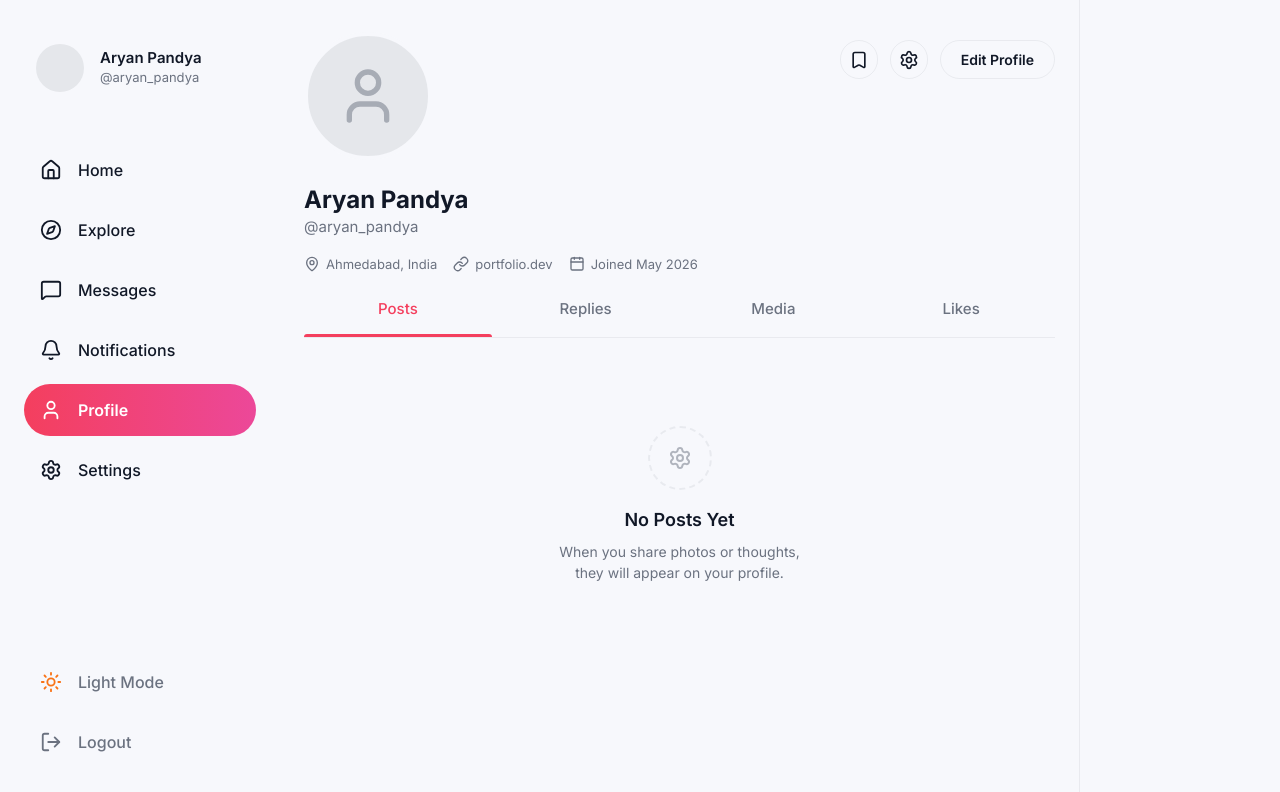
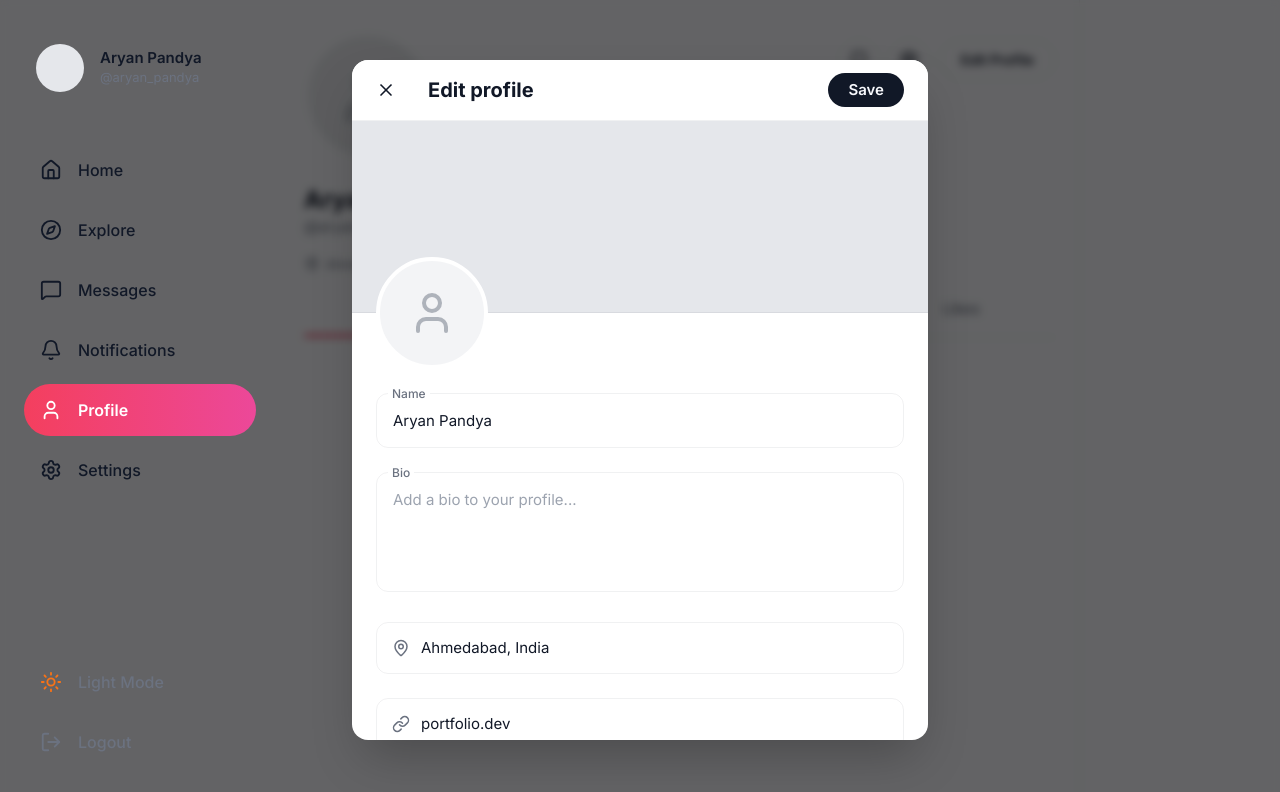
Before and after one commit to AryanPandya0/Flingo, a React (Vite) app in the folder frontend/: page /profile in a window 1280 px wide. Both pictures are taken after a click on the button "Edit Profile". Shown: the top 792 px of the page. Built offline with nearby package versions, Linux system fonts and the light colour scheme.

Commit message:
Profile Edit Page

```diff
--- /dev/null
+++ b/frontend/src/pages/Profile/EditProfileModal.jsx
@@ -0,0 +1,188 @@
+import React, { useState, useEffect } from 'react';
+import { motion, AnimatePresence } from 'framer-motion';
+import { X, Camera, MapPin, Link as LinkIcon, User } from 'lucide-react';
+
+const EditProfileModal = ({ isOpen, onClose, initialData, onSave }) => {
+  const [formData, setFormData] = useState(initialData || {
+    name: 'Aryan Pandya',
+    username: 'aryan_pandya',
+    bio: '',
+    location: 'Ahmedabad, India',
+    website: 'portfolio.dev'
+  });
+
+  // Reset form when opened with initial data
+  useEffect(() => {
+    if (isOpen && initialData) {
+      setFormData(initialData);
+    }
+  }, [isOpen, initialData]);
+
+  const handleChange = (e) => {
+    const { name, value } = e.target;
+    setFormData((prev) => ({ ...prev, [name]: value }));
+  };
+
+  const handleSubmit = (e) => {
+    e.preventDefault();
+    if (onSave) onSave(formData);
+    onClose();
+  };
+
+  // Stop propagation for clicks inside the modal to prevent closing when clicking on backdrop
+  const handleModalClick = (e) => e.stopPropagation();
+
+  // Handle body scroll locking
+  useEffect(() => {
+    if (isOpen) {
+      document.body.style.overflow = 'hidden';
+    } else {
+      document.body.style.overflow = 'unset';
+    }
+    return () => {
+      document.body.style.overflow = 'unset';
+    };
+  }, [isOpen]);
+
+  return (
+    <AnimatePresence>
+      {isOpen && (
+        <div className="fixed inset-0 z-[100] flex items-end sm:items-center justify-center sm:p-4 md:p-6">
+          {/* Backdrop */}
+          <motion.div
+            initial={{ opacity: 0 }}
+            animate={{ opacity: 1 }}
+            exit={{ opacity: 0 }}
+            onClick={onClose}
+            className="absolute inset-0 bg-black/60 backdrop-blur-sm"
+          />
+
+          {/* Modal */}
+          <motion.div
+            initial={{ opacity: 0, y: "100%" }}
+            animate={{ opacity: 1, y: 0 }}
+            exit={{ opacity: 0, y: "100%" }}
+            transition={{ type: "spring", damping: 25, stiffness: 200 }}
+            onClick={handleModalClick}
+            className="relative w-full max-w-xl bg-white dark:bg-[#1A2235] rounded-t-3xl sm:rounded-2xl shadow-2xl overflow-hidden flex flex-col h-[92vh] sm:h-auto sm:max-h-[85vh]"
+          >
+            {/* Mobile Pull Indicator */}
+            <div className="w-full flex justify-center pt-3 pb-1 sm:hidden absolute top-0 z-30 pointer-events-none">
+              <div className="w-12 h-1.5 bg-gray-300 dark:bg-gray-600 rounded-full" />
+            </div>
+
+            {/* Header */}
+            <div className="flex items-center justify-between px-4 sm:px-6 py-3 pt-6 sm:pt-3 border-b border-border-light dark:border-border-dark sticky top-0 bg-white/90 dark:bg-[#1A2235]/90 backdrop-blur-md z-20">
+              <div className="flex items-center gap-4 sm:gap-6">
+                <button
+                  onClick={onClose}
+                  className="p-2 -ml-2 rounded-full hover:bg-black/5 dark:hover:bg-white/5 transition-colors focus-visible:outline-none focus-visible:ring-2 focus-visible:ring-primary"
+                >
+                  <X size={20} className="text-text-primary-light dark:text-text-primary-dark" />
+                </button>
+                <h2 className="text-[18px] sm:text-xl font-bold">Edit profile</h2>
+              </div>
+              <button
+                onClick={handleSubmit}
+                className="px-5 py-1.5 bg-text-primary-light dark:bg-text-primary-dark text-background-light dark:text-background-dark font-semibold rounded-full hover:opacity-90 transition-opacity focus-visible:outline-none focus-visible:ring-2 focus-visible:ring-primary text-[14px] sm:text-[15px]"
+              >
+                Save
+              </button>
+            </div>
+
+            {/* Content Container - scrollable */}
+            <div className="overflow-y-auto hide-scrollbar flex-1 pb-10">
+              {/* Cover Image Section */}
+              <div className="h-32 md:h-48 bg-gray-200 dark:bg-gray-800 relative flex items-center justify-center group cursor-pointer border-b border-border-light dark:border-border-dark">
+                <div className="absolute inset-0 bg-black/20 opacity-0 group-hover:opacity-100 transition-opacity duration-200 flex items-center justify-center">
+                    <div className="p-3 bg-black/50 rounded-full backdrop-blur-sm text-white hover:bg-black/70 transition-colors">
+                       <Camera size={22} />
+                    </div>
+                </div>
+              </div>
+
+              {/* Avatar Section */}
+              <div className="relative px-4 md:px-6 -mt-10 md:-mt-14 mb-6">
+                <div className="relative inline-block group cursor-pointer z-10">
+                   <div className="w-20 h-20 md:w-28 md:h-28 rounded-full border-4 border-white dark:border-[#1A2235] bg-gray-100 dark:bg-gray-800 overflow-hidden flex items-center justify-center relative">
+                      <User className="w-10 h-10 md:w-12 md:h-12 text-text-secondary-light dark:text-text-secondary-dark opacity-50" />
+                      {/* Avatar Overlay */}
+                      <div className="absolute inset-0 bg-black/40 opacity-0 group-hover:opacity-100 transition-opacity duration-200 flex items-center justify-center">
+                          <Camera className="text-white/90" size={24} />
+                      </div>
+                   </div>
+                </div>
+              </div>
+
+              {/* Form Fields */}
+              <div className="px-4 md:px-6 space-y-6 max-w-full">
+
+                {/* Name */}
+                <div className="relative group">
+                  <div className="absolute -top-2 left-3 bg-white dark:bg-[#1A2235] px-1 text-[12px] text-text-secondary-light dark:text-text-secondary-dark z-10 font-medium group-focus-within:text-primary transition-colors">
+                    Name
+                  </div>
+                  <input
+                    type="text"
+                    name="name"
+                    value={formData.name}
+                    onChange={handleChange}
+                    className="w-full bg-transparent border border-border-light dark:border-border-dark rounded-xl px-4 py-3.5 pt-4 focus:outline-none focus:border-primary dark:focus:border-primary focus:ring-1 focus:ring-primary transition-colors text-[15px] group-hover:border-gray-400 dark:group-hover:border-gray-500"
+                  />
+                </div>
+
+                {/* Bio */}
+                <div className="relative group">
+                  <div className="absolute -top-2 left-3 bg-white dark:bg-[#1A2235] px-1 text-[12px] text-text-secondary-light dark:text-text-secondary-dark z-10 font-medium group-focus-within:text-primary transition-colors">
+                    Bio
+                  </div>
+                  <textarea
+                    name="bio"
+                    value={formData.bio}
+                    onChange={handleChange}
+                    rows={4}
+                    className="w-full bg-transparent border border-border-light dark:border-border-dark rounded-xl px-4 py-3 pt-4 focus:outline-none focus:border-primary dark:focus:border-primary focus:ring-1 focus:ring-primary transition-colors text-[15px] resize-none group-hover:border-gray-400 dark:group-hover:border-gray-500"
+                    placeholder="Add a bio to your profile..."
+                  />
+                </div>
+
+                {/* Location */}
+                <div className="relative group">
+                  <div className="absolute inset-y-0 left-0 pl-4 flex items-center pointer-events-none group-focus-within:text-primary text-text-secondary-light dark:text-text-secondary-dark transition-colors">
+                    <MapPin size={18} />
+                  </div>
+                  <input
+                    type="text"
+                    name="location"
+                    value={formData.location}
+                    onChange={handleChange}
+                    placeholder="Location"
+                    className="w-full bg-transparent border border-border-light dark:border-border-dark rounded-xl pl-11 pr-4 py-3.5 focus:outline-none focus:border-primary dark:focus:border-primary focus:ring-1 focus:ring-primary transition-colors text-[15px] group-hover:border-gray-400 dark:group-hover:border-gray-500"
+                  />
+                </div>
+
+                {/* Website */}
+                <div className="relative group">
+                  <div className="absolute inset-y-0 left-0 pl-4 flex items-center pointer-events-none group-focus-within:text-primary text-text-secondary-light dark:text-text-secondary-dark transition-colors">
+                    <LinkIcon size={18} />
+                  </div>
+                  <input
+                    type="text"
+                    name="website"
+                    value={formData.website}
+                    onChange={handleChange}
+                    placeholder="Website"
+                    className="w-full bg-transparent border border-border-light dark:border-border-dark rounded-xl pl-11 pr-4 py-3.5 focus:outline-none focus:border-primary dark:focus:border-primary focus:ring-1 focus:ring-primary transition-colors text-[15px] group-hover:border-gray-400 dark:group-hover:border-gray-500"
+                  />
+                </div>
+
+              </div>
+            </div>
+          </motion.div>
+        </div>
+      )}
+    </AnimatePresence>
+  );
+};
+
+export default EditProfileModal;
--- a/frontend/src/pages/Profile/Profile.jsx
+++ b/frontend/src/pages/Profile/Profile.jsx
@@ -3,11 +3,18 @@ import { cn } from '../../utils/cn';
 import { motion } from 'framer-motion';
 import { Settings, MapPin, Link as LinkIcon, Calendar, User, Bookmark } from 'lucide-react';
 import { Link } from 'react-router-dom';
+import EditProfileModal from './EditProfileModal';
 
 const PROFILE_TABS = ['Posts', 'Replies', 'Media', 'Likes'];
 
 const Profile = ({ posts = [] }) => {
   const [activeTab, setActiveTab] = useState('Posts');
+  const [isEditModalOpen, setIsEditModalOpen] = useState(false);
+
+  const handleSaveProfile = (updatedData) => {
+    // Here you would typically make an API call to save the data
+    console.log('Saving profile data:', updatedData);
+  };
 
   return (
     <main className="flex-1 w-full max-w-full md:max-w-[600px] lg:max-w-[700px] xl:max-w-[800px] h-full overflow-y-auto hide-scrollbar md:border-r border-border-light dark:border-border-dark relative z-0">
@@ -31,7 +38,10 @@ const Profile = ({ posts = [] }) => {
             <Link to="/settings" aria-label="Settings" className="p-2 rounded-full border border-border-light dark:border-border-dark hover:bg-black/5 dark:hover:bg-white/5 transition-colors focus-visible:outline-none focus-visible:ring-2 focus-visible:ring-primary inline-flex items-center justify-center">
               <Settings size={20} />
             </Link>
-            <button className="px-4 py-1.5 md:px-5 md:py-2 rounded-full text-[13px] md:text-[14px] font-semibold border border-border-light dark:border-border-dark hover:bg-black/5 dark:hover:bg-white/5 transition-colors focus-visible:outline-none focus-visible:ring-2 focus-visible:ring-primary">
+            <button
+              onClick={() => setIsEditModalOpen(true)}
+              className="px-4 py-1.5 md:px-5 md:py-2 rounded-full text-[13px] md:text-[14px] font-semibold border border-border-light dark:border-border-dark hover:bg-black/5 dark:hover:bg-white/5 transition-colors focus-visible:outline-none focus-visible:ring-2 focus-visible:ring-primary"
+            >
               Edit Profile
             </button>
           </div>
@@ -120,6 +130,12 @@ const Profile = ({ posts = [] }) => {
         </div>
 
       </div>
+      {/* Modals */}
+      <EditProfileModal
+        isOpen={isEditModalOpen}
+        onClose={() => setIsEditModalOpen(false)}
+        onSave={handleSaveProfile}
+      />
     </main>
   );
 };
```
